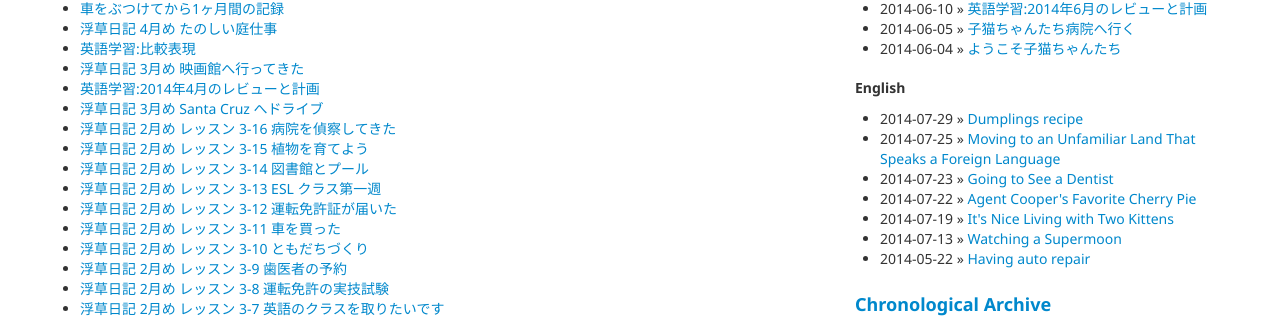
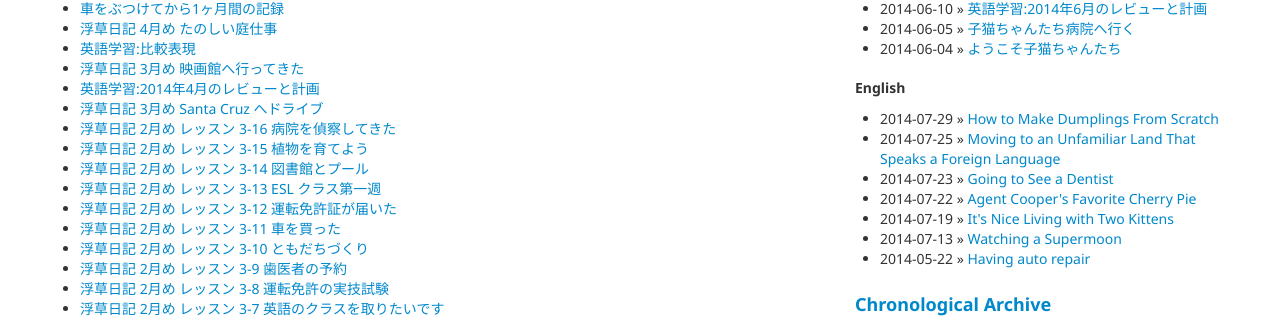
Before and after one commit to j-7/yukop.github.com, a Jekyll site: the page built from categories.html, in a window 1280 px wide and 900 px high, scrolled down 495 px. Shown: the part 151-469 px from the top of the window. Built offline with Jekyll 4.4.1, drawn with Linux system fonts in a browser that asks for light colours; comment, search, counter and statistics services are not loaded; some of the changed text lies outside the part shown.

Commit message:
Fixed title

```diff
--- a/_posts/2014-07-29-en-dumplings.md
+++ b/_posts/2014-07-29-en-dumplings.md
@@ -2,7 +2,7 @@
 layout: post
 category : en
 tags : [cooking]
-title: "Dumplings recipe"
+title: "How to Make Dumplings From Scratch"
 date: 2014-07-29
 comments: false
 ---
```
